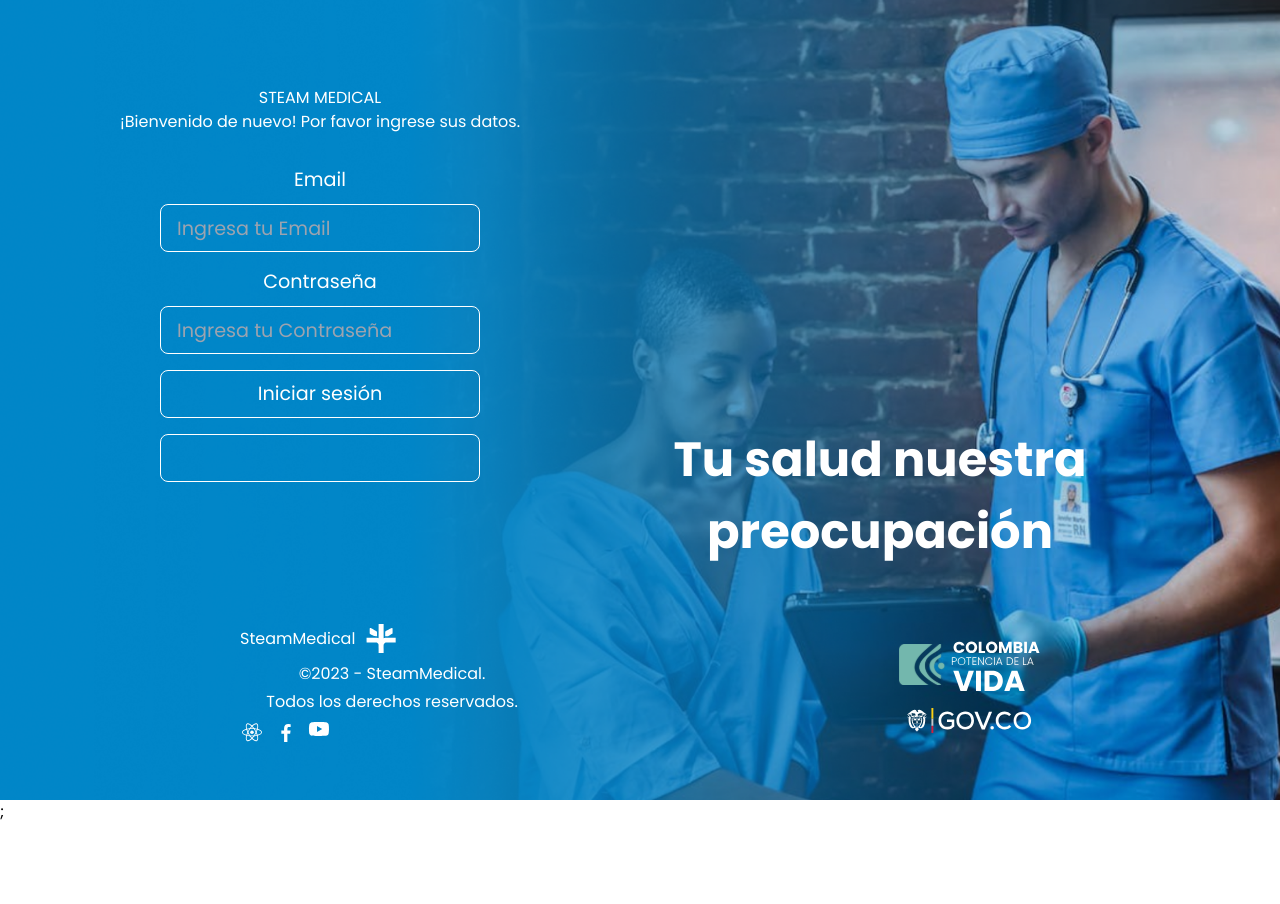
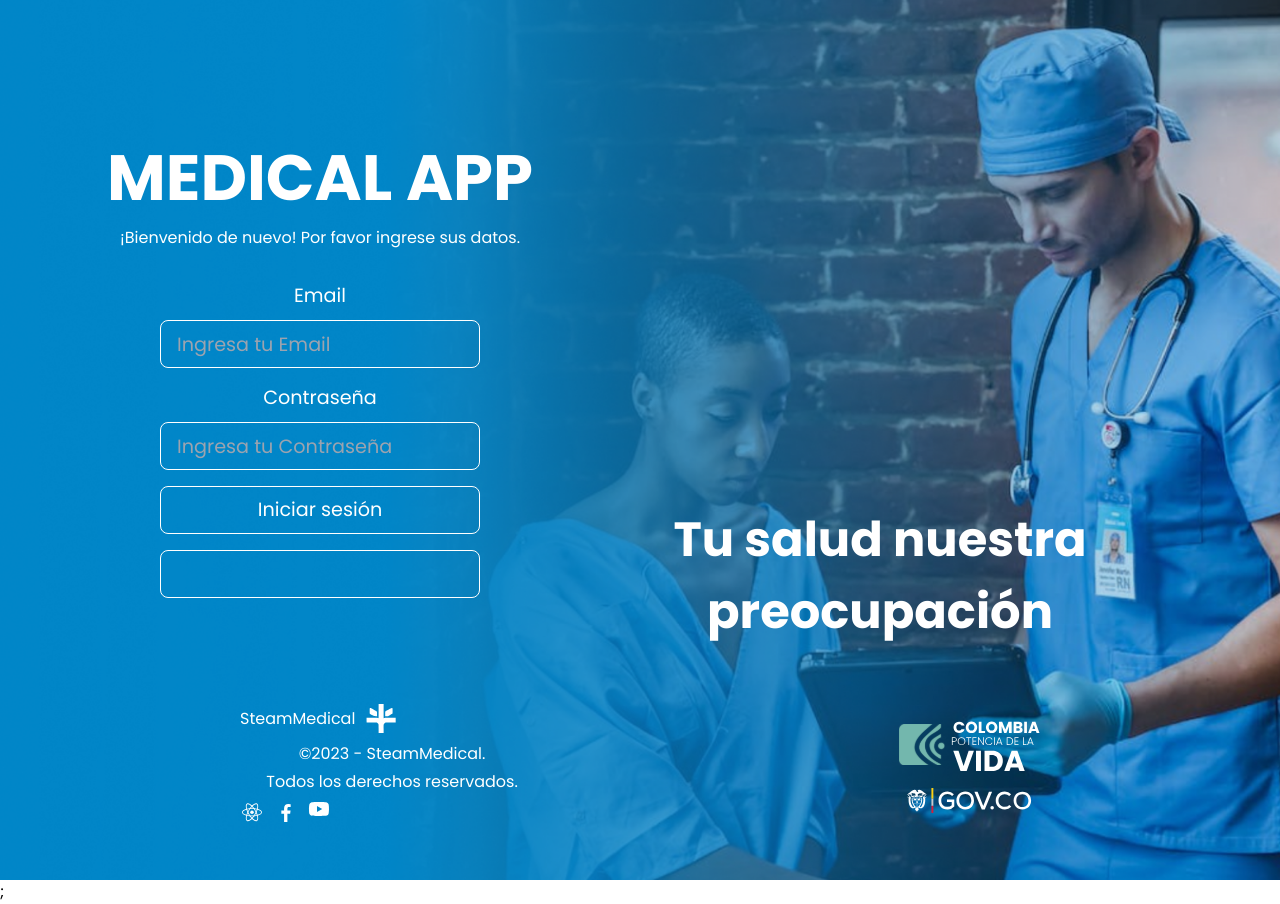
Before and after one commit to ana03ap/MedicalApp, a React (Vite) app: page /Login in a window 1280 px wide. Before the commit the page ends 824 px from the top, so only its background shows below. Built offline with nearby package versions, Linux system fonts and the light colour scheme; no server answers.

Commit message:
fixinf img path

```diff
--- a/index.html
+++ b/index.html
@@ -2,7 +2,8 @@
 <html lang="es">
   <head>
     <meta charset="UTF-8" />
-    <link rel="icon" type="image/svg+xml" href="/vite.svg" />
+    <link rel="shortcut icon" href="/img/LogoMedical.svg" type="image/x-icon">
+    <link rel="icon" type="image/svg+xml" href="/img/LogoMedical.svg" />
     <meta name="viewport" content="width=device-width, initial-scale=1.0" />
     <link rel="preconnect" href="https://fonts.googleapis.com" />
     <link rel="preconnect" href="https://fonts.gstatic.com" crossorigin />
@@ -10,7 +11,7 @@
       href="https://fonts.googleapis.com/css2?family=Poppins:wght@100;200;300;400;500;700;800&display=swap"
       rel="stylesheet"
     />
-    <title>Steam Medical</title>
+    <title>Medical App</title>
     <link rel="shortcut icon" href="/img/LogoMedical.svg" type="image/x-icon" />
   </head>
   <body>
--- a/src/App.jsx
+++ b/src/App.jsx
@@ -3,19 +3,16 @@ import React, { useState } from 'react'
 import {BrowserRouter, Route, Routes} from 'react-router-dom'
 import HomePage from './pages/HomePage/HomePage'
 import Nav from './components/Nav/index.jsx'
-import Footer from './components/Footer/Footer'
 import Login from './pages/Login/Login'
 import Citas from './pages/Citas/Citas'
+import Footer from './components/Footer/Footer'
+const App = () => {
+    const [showNav, setShowNav] = useState(true)
+    const [showFooter, setShowFooter] = useState(true)
 
-const App = () => {
-
-  const [showNav, setShowNav] = useState(true)
-  const [showFooter, setShowFooter] = useState(true)
   return (
     <>
-        {/* {
-            showNav && <Nav />
-        } */}
+
 
         <BrowserRouter>
             <Routes>
@@ -24,12 +21,11 @@ const App = () => {
                 <Route path="/" element={<HomePage   />} />
                 <Route path="/Login" element={<Login setShowNav={setShowNav} setShowFooter={setShowFooter}  />} />
                 <Route path="/Citas" element={<Citas  />} />
+                <Route path="/Footer" element={<Footer />} />
             </Routes>
         </BrowserRouter>
 
-        {
-            showFooter && <Footer />
-        }
+
     </>
 
 
--- a/src/components/Footer/Footer.jsx
+++ b/src/components/Footer/Footer.jsx
@@ -1,6 +1,5 @@
-
 import React, { useContext, useEffect } from "react";
-import {GlobalStyles} from '../../styles/GlobalStyles'
+import { GlobalStyles } from "../../styles/GlobalStyles";
 import Styles from "../../pages/Login/Styles";
 import ReactIcon, {
   ColombiaGov,
@@ -15,12 +14,10 @@ import ReactIcon, {
 
 import Logo from "../../components/Logo";
 
-
 const Footer = () => {
-
   return (
     <div style={Styles.containerPages1}>
- <div style={{ display: "flex" }}>
+      <div style={{ display: "flex" }}>
         <div
           style={{
             ...Styles.containerSection,
@@ -47,11 +44,11 @@ const Footer = () => {
                 gap: "0.6pc",
               }}
             >
-              <h2>SteamMedical</h2>
-              <Logo color={"#fff"} widthSvg={"2pc"} colorHover={"red"}/>
+              <h2>MedicalApp</h2>
+              <Logo color={"#fff"} widthSvg={"2pc"} colorHover={"red"} />
             </div>
-            <p >©2024 - SteamMedical.</p>
-            <p >Todos los derechos reservados.</p>
+            <p>©2024 - MedicalApp.</p>
+            <p>Todos los derechos reservados.</p>
             <div
               style={{
                 display: "flex",
@@ -69,15 +66,9 @@ const Footer = () => {
             <ColombiaGov />
           </div>
         </div>
-
       </div>
-
     </div>
-
-)
-
-
+  )
 }
 
-
 export default Footer
--- a/src/components/Nav/index.css
+++ b/src/components/Nav/index.css
@@ -7,6 +7,7 @@
 
 .titleDesc {
     display: flex;
+    align-items: center;
 }
 
 .navBar {
@@ -24,6 +25,7 @@
 .links {
     display: flex;
     align-items: center;
+    gap: 10px;
     margin-right: 1pc;
 }
 
--- a/src/components/Nav/index.jsx
+++ b/src/components/Nav/index.jsx
@@ -1,51 +1,47 @@
-
-import React from 'react'
-import '../Nav/index.css'
-import Logo from "../Logo"
-import { Link } from 'react-router-dom';
+import React from "react";
+import "../Nav/index.css";
+import Logo from "../Logo";
+import { Link } from "react-router-dom";
 
 const Nav = () => {
-
-
   return (
     <>
-            <nav className='navBar'>
-
+      <nav className="navBar">
         <div className="titleDesc">
           <div className="logo">
-                    <Logo color={"#fff"} widthSvg={"2pc"} colorHover={"red"}/>
+            <Logo color={"#fff"} widthSvg={"2pc"} colorHover={"red"} />
           </div>
-                    <h1 className='titleSteam'>STEAM MEDICAL</h1>
+          <h1 className="titleSteam font-bold">MEDICAL APP</h1>
         </div>
 
         <div className="links">
-                    <ul><li >
-                    <Link to="/Login">
-                    <a href="">Inicia Sesion</a>
+          <ul>
+            <li>
+              <Link to="/Citas">
+                <a href="">Services</a>
               </Link>
             </li>
           </ul>
 
-
-                    <ul><li>
-                    <Link to="/Citas">
-                        <a href="">Services</a>
-                        </Link>
-                        </li></ul>
-
-                    <ul><li>
+          <ul>
+            <li>
               <Link to="/">
                 <a href="">About</a>
               </Link>
+            </li>
+          </ul>
 
-
-                        </li></ul>
+        <ul>
+            <li>
+                <Link to="/Login">
+                <a href="">Log In</a>
+                </Link>
+            </li>
+          </ul>
         </div>
-
-
       </nav>
     </>
-    )
-}
+  );
+};
 
-export default Nav
+export default Nav;
--- a/src/pages/Citas/Citas.jsx
+++ b/src/pages/Citas/Citas.jsx
@@ -5,6 +5,8 @@ import Nav from "../../components/Nav/index";
 import '../Citas/index.css'
 import '../../../src/index.css'
 import FormPpl from "../../components/Formulario/FormPpl";
+
+import Footer from '../../components/Footer/Footer'
 const Citas = () => {
   const { data, isMobileDevice } = useContext(AppContext);
   console.log("hola");
@@ -25,7 +27,7 @@ const Citas = () => {
 
       <div
         style={{
-          backgroundImage: "url('../../../public/img/citas1.jpg')",
+          backgroundImage: "url('public/img/citas1.jpg')",
           backgroundPosition: "center",
           backgroundRepeat: "no-repeat",
           backgroundSize: "cover",
@@ -77,6 +79,8 @@ fontSize:'2pc'
   <FormPpl/>
 </div>
     </div>
+
+    <Footer/>
     </>
 
   );
--- a/src/pages/HomePage/HomePage.jsx
+++ b/src/pages/HomePage/HomePage.jsx
@@ -1,33 +1,30 @@
-import React, { useContext } from 'react'
-import '../HomePage/index.css'
-import Nav from '../../components/Nav/index'
+import React, { useContext } from "react";
+import "../HomePage/index.css";
+import Nav from "../../components/Nav/index";
+import Footer from "../../components/Footer/Footer";
 const HomePage = () => {
-
   return (
-    <div class="container">
-        <Nav/>
+    <>
+      <Nav />
 
       <div class="row">
         <div id="section1" class="column">
-
-            <img src='../../../img/homepage1.png'alt="" />
+          <img src="../../../img/homepage1.png" alt="" />
         </div>
       </div>
       <div class="row">
         <div id="section2" class="column">
-
-            <img src='../../../img/homepage2.jpg' alt="" />
+          <img src="../../../img/homepage2.jpg" alt="" />
         </div>
       </div>
       <div class="row">
         <div id="section3" class="column">
-
-            <img src='../../../img/homepage3.jpg' alt="" />
+          <img src="../../../img/homepage3.jpg" alt="" />
         </div>
       </div>
-    </div>
+      <Footer />
+    </>
+  );
+};
 
-    )
-}
-
-export default HomePage
+export default HomePage;
--- a/src/pages/Login/Login.jsx
+++ b/src/pages/Login/Login.jsx
@@ -48,7 +48,14 @@ const Login = ({ setShowNav, setShowFooter }) => {
     <div style={Styles.containerPages}>
       <div style={{ display: "flex" }}>
         <div style={{ ...Styles.containerSection, ...GlobalStyles.colum }}>
-          <h1>STEAM MEDICAL</h1>
+          <h1
+            className="available font-bold"
+            style={{
+              fontSize: "4pc",
+            }}
+          >
+            MEDICAL APP
+          </h1>
           <p>¡Bienvenido de nuevo! Por favor ingrese sus datos.</p>
           <form
             style={{ ...Styles.Form, ...Styles.P }}
@@ -57,7 +64,7 @@ const Login = ({ setShowNav, setShowFooter }) => {
               console.log("se enviop");
               CreateUser(state);
               setForm();
-              navigate("/");
+              // navigate("/");
             }}
           >
             <label htmlFor="email" style={Styles.containerInput}>
@@ -98,9 +105,7 @@ const Login = ({ setShowNav, setShowFooter }) => {
                 gap: "0.6pc",
                 ...Styles.P,
               }}
-              // onClick={(e) => {
-              //   e.preventDefault();
-              // }}
+
             >
               <GoogleLogin
                 onSuccess={(credentialResponse) => {
@@ -192,7 +197,7 @@ const Login = ({ setShowNav, setShowFooter }) => {
         </div>
       </div>
     </div>
-  );
-};
+  )
+}
 
 export default Login;
--- a/src/pages/Login/Styles.jsx
+++ b/src/pages/Login/Styles.jsx
@@ -15,6 +15,7 @@ const Styles = {
       backgroundRepeat: "no-repeat",
       backgroundSize: "cover",
       color: "white",
+      paddingTop:"5pc",
     },
     containerSection: {
       // border: "1px solid red",
--- a/src/pages/MainPages.jsx
+++ /dev/null
@@ -1,9 +0,0 @@
-import React from 'react'
-
-const MainPages = () => {
-  return (
-    <div>MainPages</div>
-  )
-}
-
-export default MainPages
```
Lines whose indentation alone changed are shown as unchanged.
